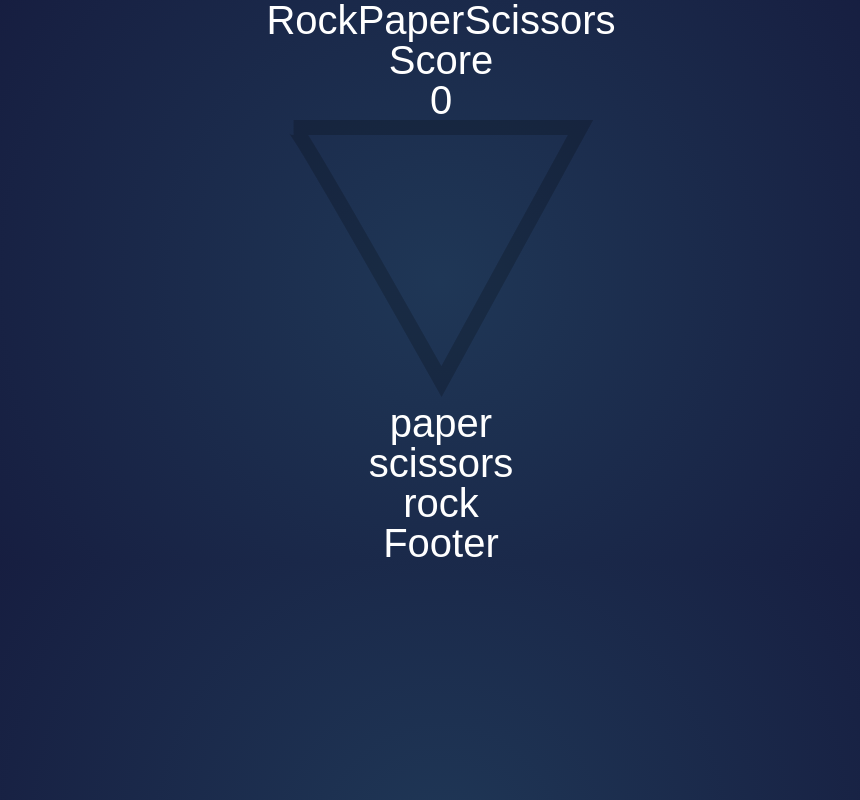
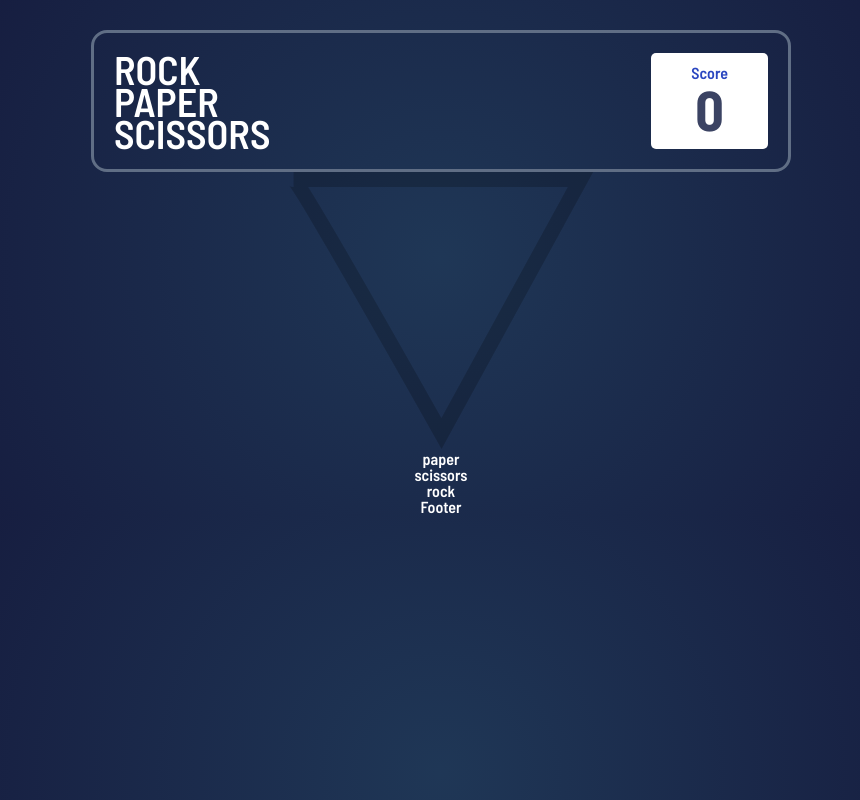
Before and after one commit to Jeed0/ReactShifumi, a React app: page / in a window 1280 px wide. Shown: the whole page, without its empty margins (199-1059 px from the left). Built offline with nearby package versions, Linux system fonts and the light colour scheme.

Commit message:
style scss header

```diff
--- a/src/components/Header/styles.scss
+++ b/src/components/Header/styles.scss
@@ -0,0 +1,38 @@
+@use 'src/styles/vars';
+
+.header{
+    display:flex;
+    border: 3px solid vars.$header-outline;
+    max-width: 43.75rem;
+    width: 100%;
+
+    margin-top: 1.875rem;
+    border-radius: 1rem;
+    padding: 1.25rem;
+
+    display: flex;
+    justify-content: space-between;
+
+    .text{
+        font-size: 2.5rem;
+        text-transform: uppercase;
+        display: flex;
+        flex-direction: column;
+        align-items: flex-start;
+        line-height: 2rem;
+    }
+
+    .score-box{
+        padding: .75rem 2.5rem;
+        background-color: #fff;
+        color: vars.$score-text;
+        border-radius: 5px;
+
+        &__score{
+            color: vars.$dark-text;
+            font-size: 3.5rem;
+            font-weight: 700;
+        }
+
+    }
+}
--- a/src/styles/index.scss
+++ b/src/styles/index.scss
@@ -1,5 +1,9 @@
+
 @use 'reset';
 @use 'vars';
+
+@import url('https://fonts.googleapis.com/css2?family=Barlow+Semi+Condensed:wght@600;700&display=swap');
+
 
 
 *, *::before, *::after {
@@ -10,15 +14,15 @@
 
 
 body {
-  font-family: sans-serif;
+  font-family: 'Barlow Semi Condensed', sans-serif;
   color: #fff;
   background: vars.$background-gradient;
   text-align: center;
   box-sizing: border-box;
-  font-size: 2.5rem;
 }
 
-a {
-  color: #fff;
-  text-decoration: none;
+.container{
+  display: flex;
+  flex-direction: column;
+  align-items: center;
 }
```
Also changed, not shown: src/components/Header/index.js (+5 -4 lines).
